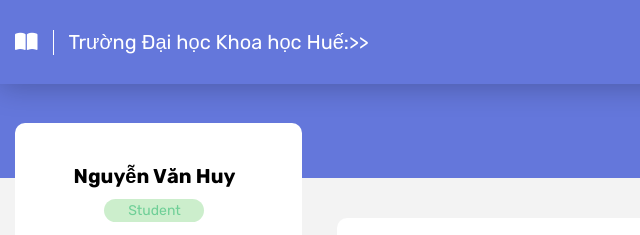
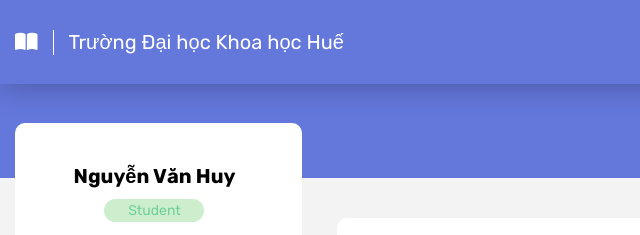
Before and after one commit to vanhuy127/QuanLyThuVien, a website: page Home/index.html in a window 1280 px wide. Shown: the top 235 px of the page, 0-640 px from the left. Drawn offline with Linux system fonts and the light colour scheme.

Commit message:
nghi thoi

```diff
--- a/Home/index.html
+++ b/Home/index.html
@@ -28,7 +28,7 @@
             <div class="logo">
               <i class="fa-solid fa-book-open"></i>
               <span></span>
-              <p class="logo-name">Trường Đại học Khoa học Huế:>></p>
+              <p class="logo-name">Trường Đại học Khoa học Huế</p>
             </div>
             <a href="../Login.html" class="button logout">Đăng xuất</a>
           </div>
```
